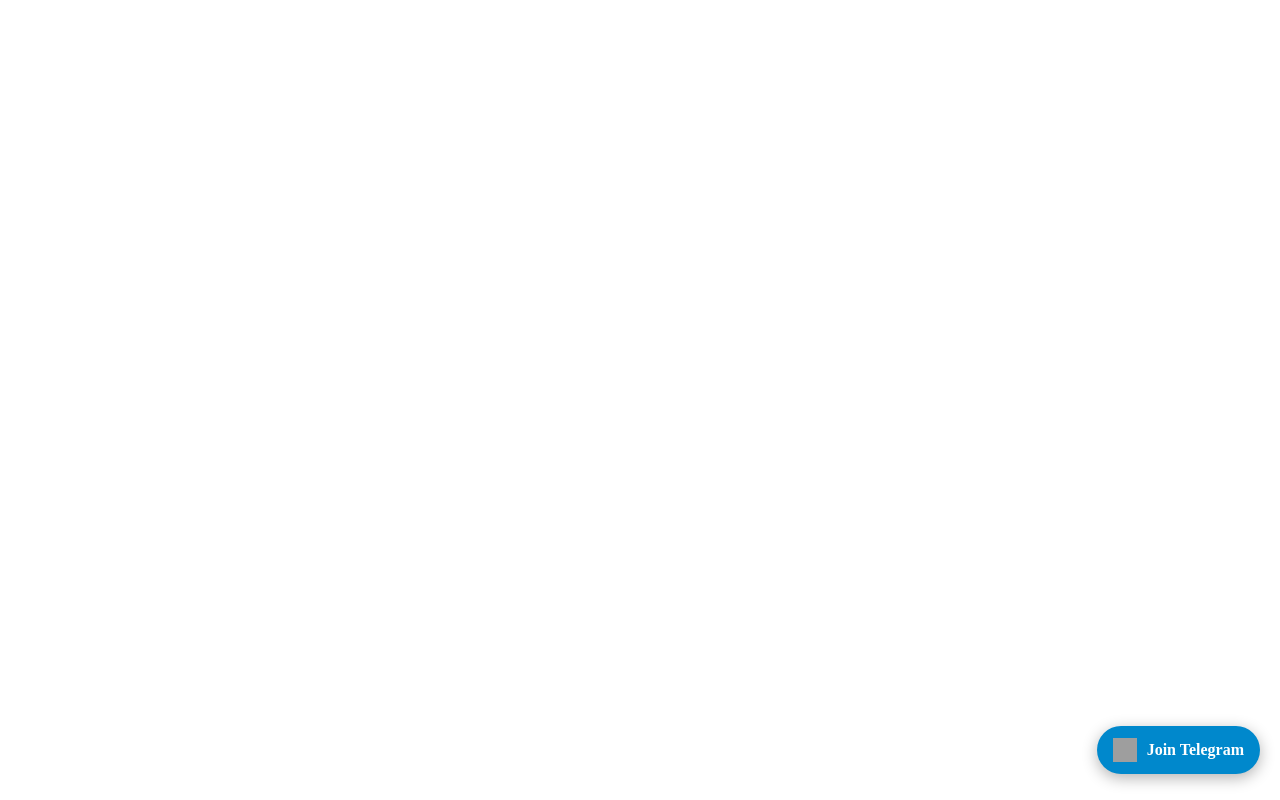
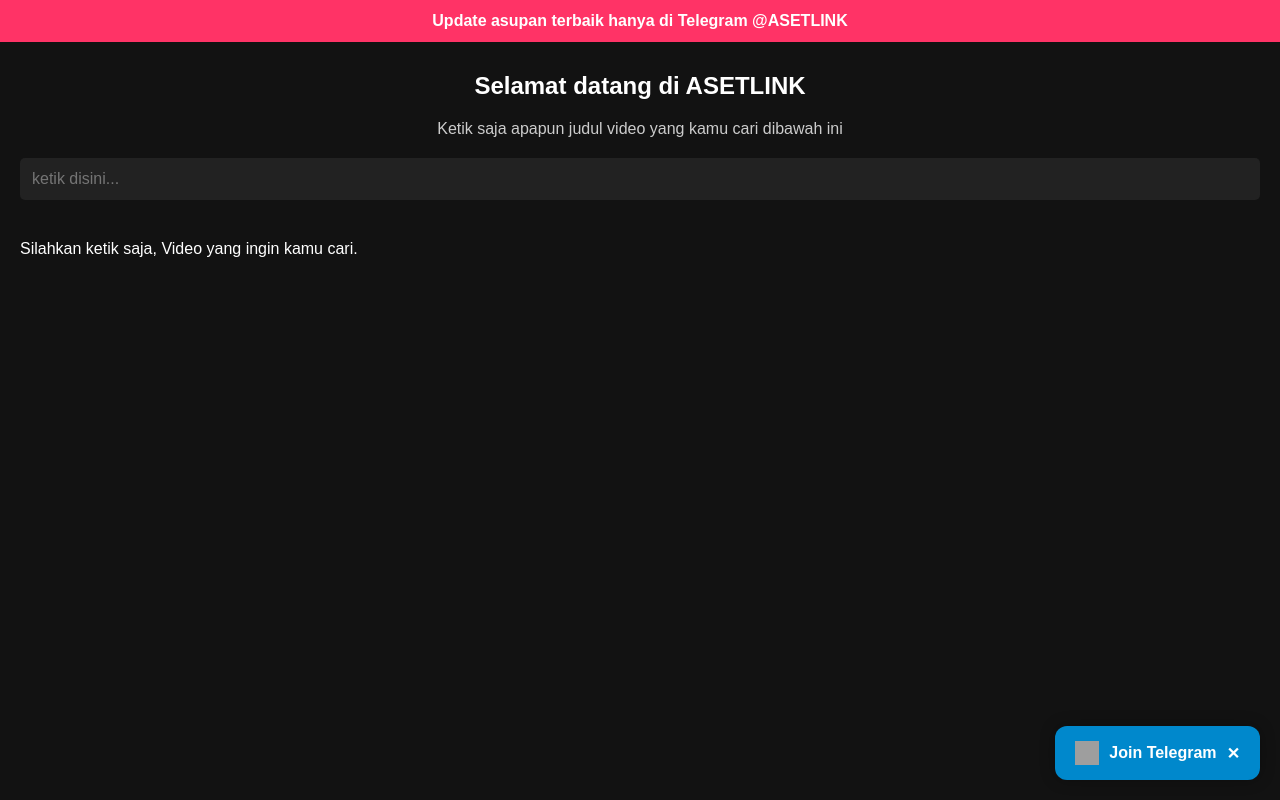
Before and after one commit to asetlink/asetlink, a plain HTML site: page index.html in a window 1280 px wide. Drawn offline with Linux system fonts and the light colour scheme; no server answers; grey boxes are pictures that could not be loaded.

Commit message:
Update index.html

```diff
--- a/index.html
+++ b/index.html
@@ -1,35 +1,177 @@
-<!-- Popup Join Telegram -->
-<div id="popup-telegram" style="
+<!DOCTYPE html>
+<html lang="id">
+<head>
+  <meta charset="UTF-8">
+  <title>ASETLINK</title>
+  <meta name="viewport" content="width=device-width, initial-scale=1.0">
+  <style>
+    body {
+      font-family: sans-serif;
+      background: #121212;
+      color: white;
+      padding: 0;
+      margin: 0;
+    }
+    .top-bar {
+      background: #ff3366;
+      text-align: center;
+      padding: 12px;
+      font-weight: bold;
+    }
+    .top-bar a {
+      color: white;
+      text-decoration: none;
+    }
+    .container {
+      padding: 20px;
+    }
+    h2 {
+      text-align: center;
+      margin-top: 10px;
+    }
+    p.subtitle {
+      text-align: center;
+      margin-bottom: 20px;
+      color: #ccc;
+    }
+    input {
+      padding: 12px;
+      width: 100%;
+      font-size: 16px;
+      margin-bottom: 20px;
+      background: #222;
+      color: white;
+      border: none;
+      border-radius: 5px;
+      box-sizing: border-box;
+    }
+    .result {
+      margin-top: 20px;
+    }
+    .item {
+      padding: 10px;
+      background: #1e1e1e;
+      margin-bottom: 10px;
+      border-left: 5px solid #00ffa2;
+      border-radius: 5px;
+    }
+    a {
+      color: #00ffa2;
+      text-decoration: none;
+    }
+
+    /* === POPUP TELEGRAM === */
+    #popup {
       position: fixed;
       bottom: 20px;
       right: 20px;
       background: #0088cc;
       color: white;
-  padding: 12px 16px;
-  border-radius: 30px;
+      padding: 15px 20px;
+      border-radius: 12px;
+      box-shadow: 0 0 15px rgba(0,0,0,0.3);
       display: flex;
       align-items: center;
+      gap: 10px;
+      animation: slideIn 0.5s ease;
+      z-index: 999;
+    }
+    #popup img {
+      width: 24px;
+      height: 24px;
+    }
+    #popup a {
+      color: white;
+      font-weight: bold;
+      text-decoration: none;
+    }
+    #popup span {
       cursor: pointer;
-  box-shadow: 0 4px 15px rgba(0,0,0,0.3);
-  z-index: 1000;
-  animation: bounce 2s infinite;
+      margin-left: auto;
       font-weight: bold;
-  transition: transform 0.3s ease;
-" onclick="window.open('https://t.me/asetlink', '_blank')">
-  <img src="https://upload.wikimedia.org/wikipedia/commons/8/82/Telegram_logo.svg" alt="Telegram" style="width: 24px; height: 24px; margin-right: 10px;">
-  Join Telegram
+    }
+    @keyframes slideIn {
+      from {
+        opacity: 0;
+        transform: translateY(30px);
+      }
+      to {
+        opacity: 1;
+        transform: translateY(0);
+      }
+    }
+  </style>
+</head>
+<body>
+
+  <div class="top-bar">
+    Update asupan terbaik hanya di
+    <a href="https://t.me/asetlink" target="_blank">Telegram @ASETLINK</a>
   </div>
 
-<style>
-  @keyframes bounce {
-    0%, 100% {
-      transform: translateY(0);
+  <div class="container">
+    <h2>Selamat datang di ASETLINK</h2>
+    <p class="subtitle">Ketik saja apapun judul video yang kamu cari dibawah ini</p>
+
+    <input type="text" id="search" placeholder="ketik disini...">
+    <div class="result" id="result">Silahkan ketik saja, Video yang ingin kamu cari.</div>
+  </div>
+
+  <!-- === POPUP TELEGRAM === -->
+  <div id="popup">
+    <img src="https://upload.wikimedia.org/wikipedia/commons/8/82/Telegram_logo.svg" alt="Telegram">
+    <a href="https://t.me/asetlink" target="_blank">Join Telegram</a>
+    <span onclick="document.getElementById('popup').style.display='none'">&#x2715;</span>
+  </div>
+
+  <script>
+    const sheetURL = "https://docs.google.com/spreadsheets/d/e/2PACX-1vSFl8lDZYVTd3xNTxxdDICGkP7BfRtZqwzxIUp1vmjQM-V4M7OdZmON3bOAFA-rwQW8UsGiHPxPBbqs/pub?output=csv";
+
+    let data = [];
+
+    fetch(sheetURL)
+      .then(res => res.text())
+      .then(text => {
+        const rows = text.trim().split("\n").slice(1);
+        data = rows.map(row => {
+          const [judul, link] = row.split(",");
+          return { judul: judul.trim(), link: link.trim() };
+        });
+      });
+
+    document.getElementById("search").addEventListener("input", function() {
+      const keyword = this.value.trim().toLowerCase();
+      const resultDiv = document.getElementById("result");
+      resultDiv.innerHTML = '';
+
+      if (keyword === '') {
+        resultDiv.innerHTML = 'Silakan ketik saja, video yang ingin kamu cari.';
+        return;
       }
-    50% {
-      transform: translateY(-6px);
+
+      const found = data.filter(item =>
+        item.judul.toLowerCase().includes(keyword)
+      );
+
+      if (found.length > 0) {
+        found.forEach(item => {
+          const div = document.createElement("div");
+          div.className = "item";
+          div.innerHTML = `<strong>${item.judul}</strong><br><a href="${item.link}" target="_blank">${item.link}</a>`;
+          resultDiv.appendChild(div);
+        });
+      } else {
+        resultDiv.innerHTML = '<i>Tidak ditemukan. Rekomendasi:</i><br>';
+        const rekomendasi = data.slice(0, 5);
+        rekomendasi.forEach(item => {
+          const div = document.createElement("div");
+          div.className = "item";
+          div.innerHTML = `<strong>${item.judul}</strong><br><a href="${item.link}" target="_blank">${item.link}</a>`;
+          resultDiv.appendChild(div);
+        });
       }
-  }
-  #popup-telegram:hover {
-    transform: scale(1.05);
-  }
-</style>
+    });
+  </script>
+
+</body>
+</html>
```
Lines whose indentation alone changed are shown as unchanged.
